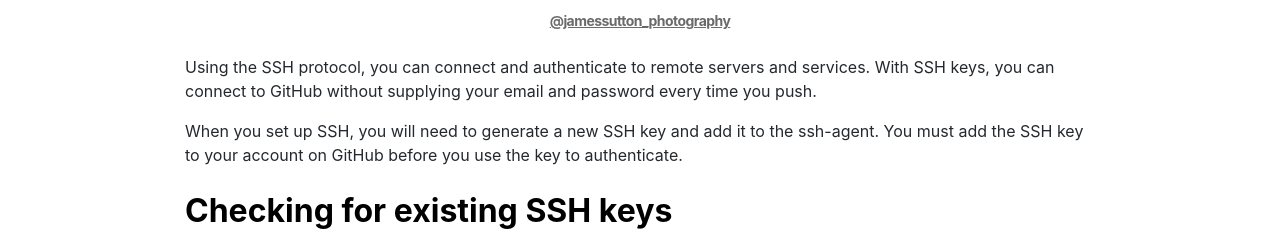
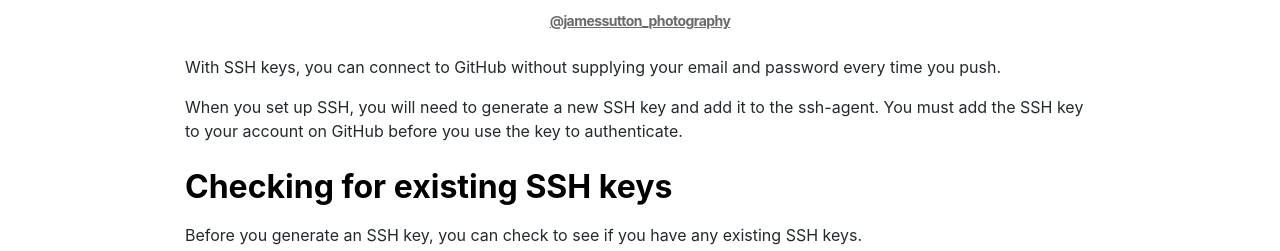
Before and after one commit to melboudali/elboudali.com, a Gatsby site: page /blog/2021/connecting-to-github-with-ssh/ in a window 1280 px wide. Shown: the part 513-764 px from the top of the page. Built offline with nearby package versions, Linux system fonts and the light colour scheme; Gatsby itself is replaced by a stand-in of ours; some packages are replaced by stand-ins of ours.

Commit message:
:sparkles: + seo_description

```diff
--- a/src/posts/2021/connecting-to-github-with-ssh/index.mdx
+++ b/src/posts/2021/connecting-to-github-with-ssh/index.mdx
@@ -1,6 +1,7 @@
 ---
 title: "Connecting to GitHub with SSH"
-summary: "I remember the first time I created my resume I used Microsoft word and at that time I didn't have a printer so I tried my friend printer but when I opened the file I found it messy and unreadable after one or two hours I fixed it and I printed it..."
+summary: "With SSH keys, you can connect to GitHub without supplying your email and password every time you push. When you set up SSH, you will need to generate a new SSH key and add it to the ssh-agent. You must add the SSH key to your account on GitHub before you use the key to authenticate."
+seo_description: "With SSH keys, you can connect to GitHub without supplying your email and password every time you push."
 cover: assets/cover.jpg
 tags: []
 date: 2021-10-12
@@ -18,7 +19,7 @@ date: 2021-10-12
   </figcaption>
 </figure>
 
-Using the SSH protocol, you can connect and authenticate to remote servers and services. With SSH keys, you can connect to GitHub without supplying your email and password every time you push.
+With SSH keys, you can connect to GitHub without supplying your email and password every time you push.
 
 When you set up SSH, you will need to generate a new SSH key and add it to the ssh-agent. You must add the SSH key to your account on GitHub before you use the key to authenticate.
 
```
